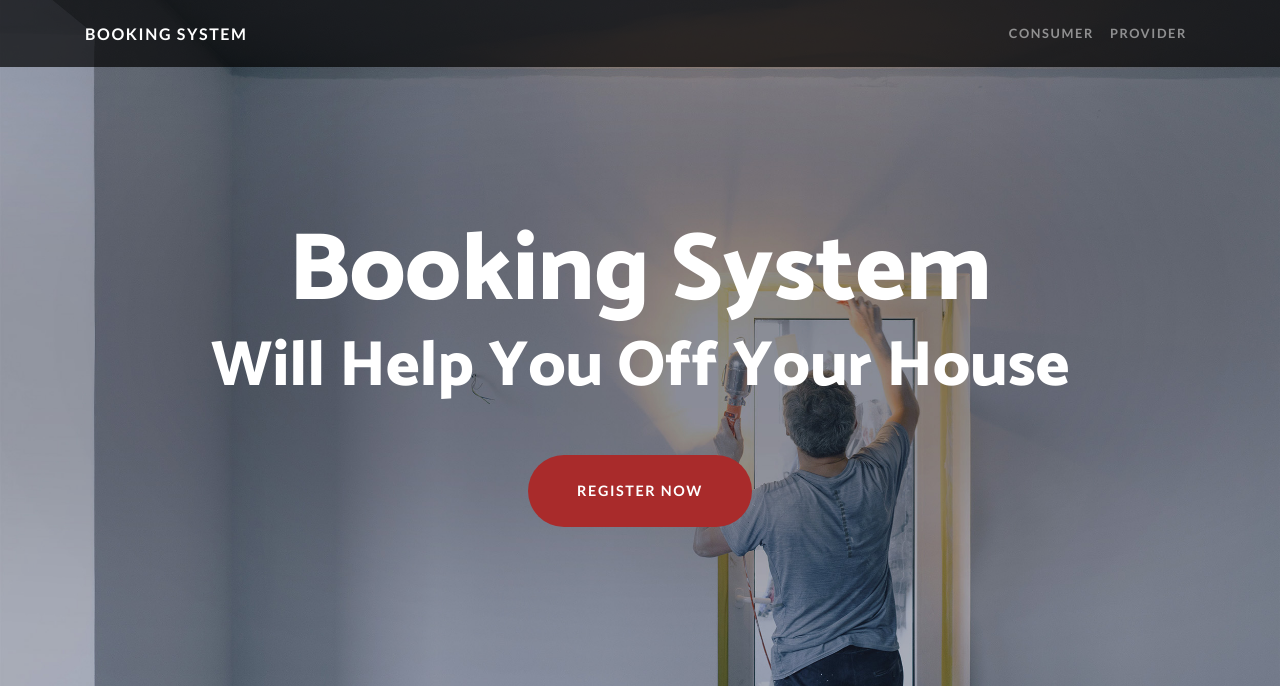
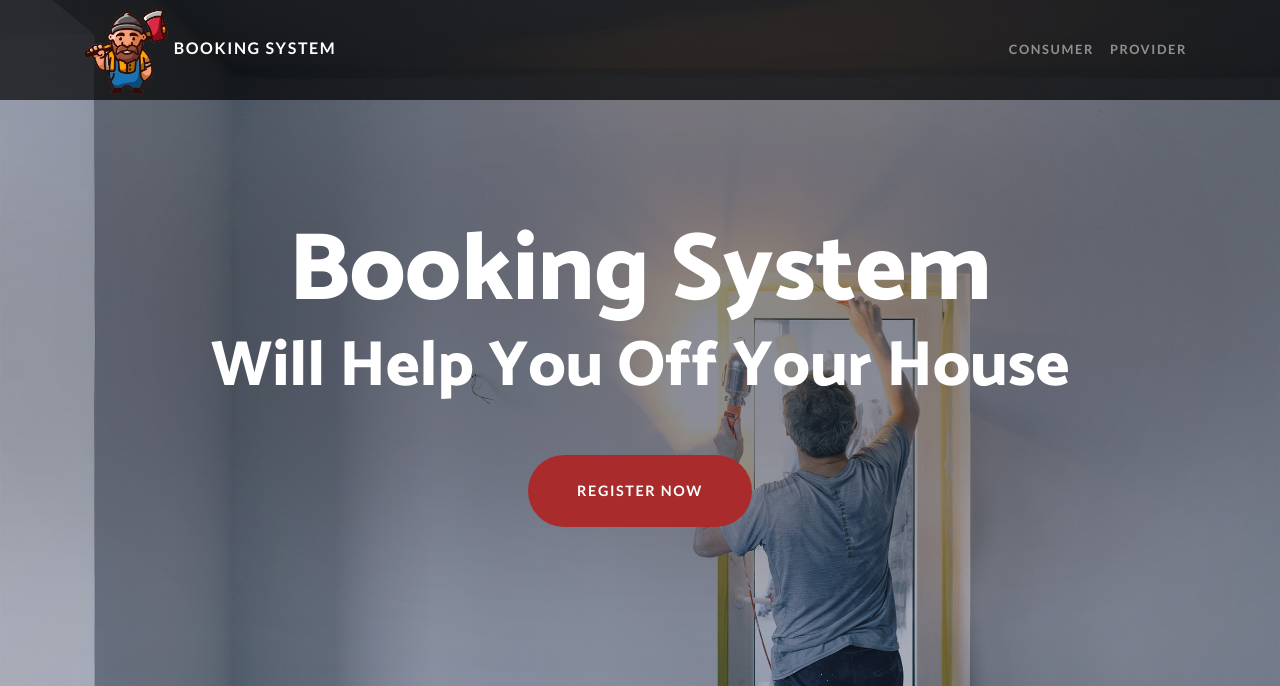
Before and after one commit to airamaeay/bookingsystem, a PHP site: page / in a window 1280 px wide. Shown: the top 686 px of the page. Run offline with PHP 8.4, Linux system fonts and the light colour scheme.

Commit message:
added logo to home

```diff
--- a/index.php
+++ b/index.php
@@ -33,6 +33,13 @@
           background:#c12e2e;
           color:#fff;
       }
+      .logo{
+            display: inline;
+            width: 84px;
+      }
+      .navbar-custom{
+          padding:0px !important;
+      }
   </style>
 </head>
 
@@ -40,8 +47,8 @@
 
   <!-- Navigation -->
   <nav class="navbar navbar-expand-lg navbar-dark navbar-custom fixed-top">
-    <div class="container">
-      <a class="navbar-brand" href="#">Booking System</a>
+    <div class="container head-custom">
+      <a class="navbar-brand" href="#"> <img class="logo" src="resources/images/logo-mini.png"> Booking System</a>
       <button class="navbar-toggler" type="button" data-toggle="collapse" data-target="#navbarResponsive" aria-controls="navbarResponsive" aria-expanded="false" aria-label="Toggle navigation">
         <span class="navbar-toggler-icon"></span>
       </button>
```
Also changed, not shown: resources/images/logo-mini.png (added).
